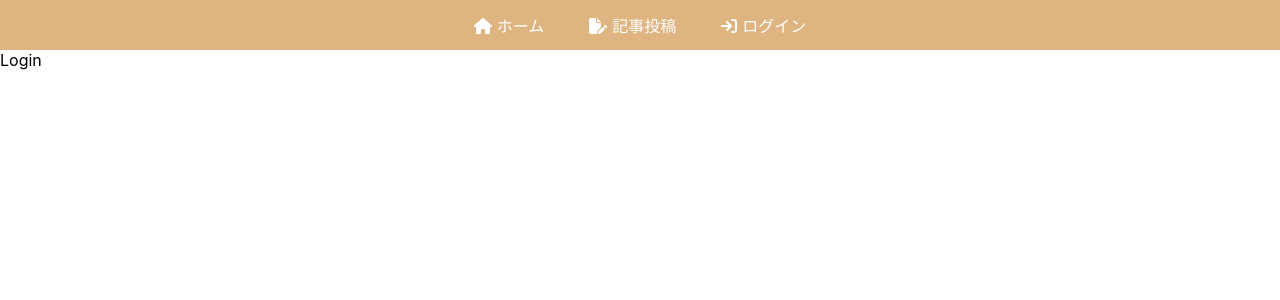
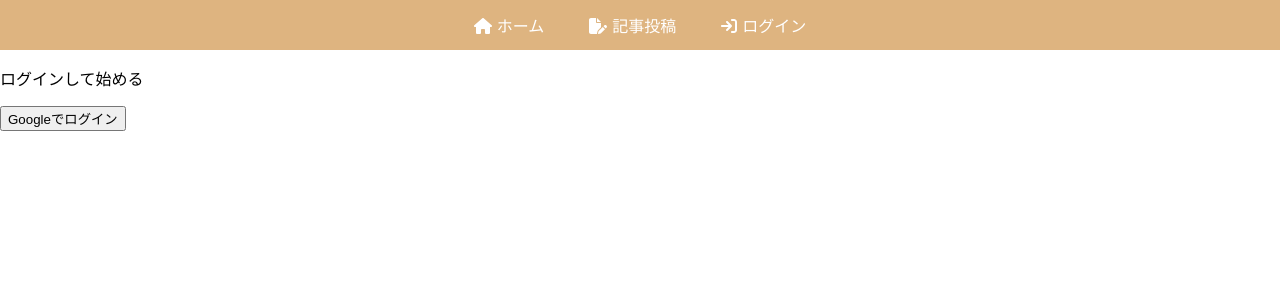
Before and after one commit to mugihouse/blog-with-react-and-fire-base, a React (Create React App) app: page /login in a window 1280 px wide. Shown: the top 300 px of the page. Built offline with nearby package versions, Linux system fonts and the light colour scheme.

Commit message:
Add: google認証でログイン機能を作成

```diff
--- a/src/components/Login.js
+++ b/src/components/Login.js
@@ -1,7 +1,26 @@
+import { signInWithPopup } from "firebase/auth";
 import React from "react";
+import { auth, provider } from "../firebase";
+import { useNavigate } from "react-router-dom";
 
-const Login = () => {
-  return <div>Login</div>;
+const Login = ({ setIsAuth }) => {
+  const navigate = useNavigate();
+  const loginInWithGoogle = () => {
+    //googleでログイン
+    signInWithPopup(auth, provider).then((result) => {
+      // ローカルストレージに認証情報を残す
+      localStorage.setItem("isAuth", true);
+      setIsAuth(true);
+      // useNavigateを使うとリダイレクト先を指定できる
+      navigate("/");
+    });
+  };
+  return (
+    <div>
+      <p>ログインして始める</p>
+      <button onClick={loginInWithGoogle}>Googleでログイン</button>
+    </div>
+  );
 };
 
 export default Login;
```
